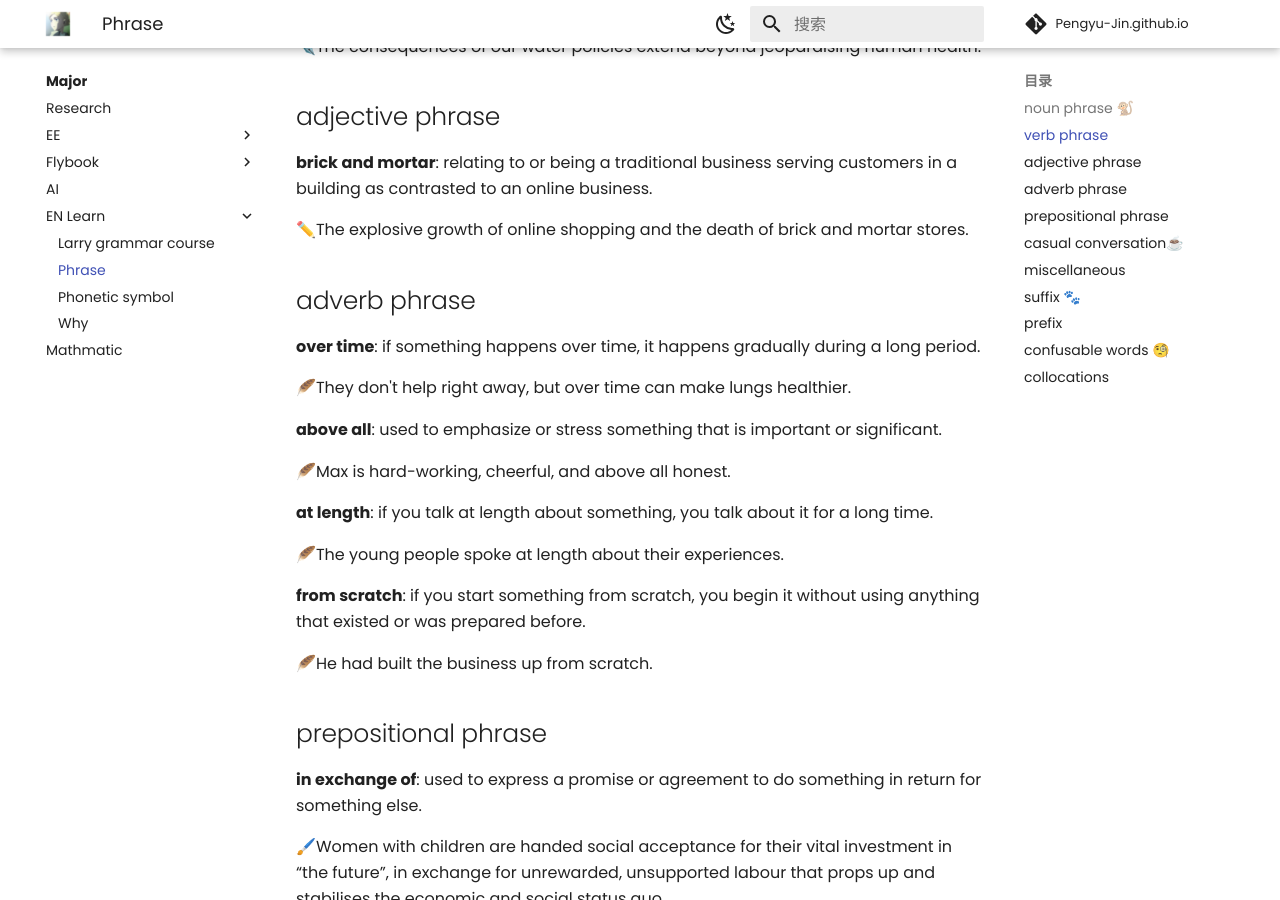
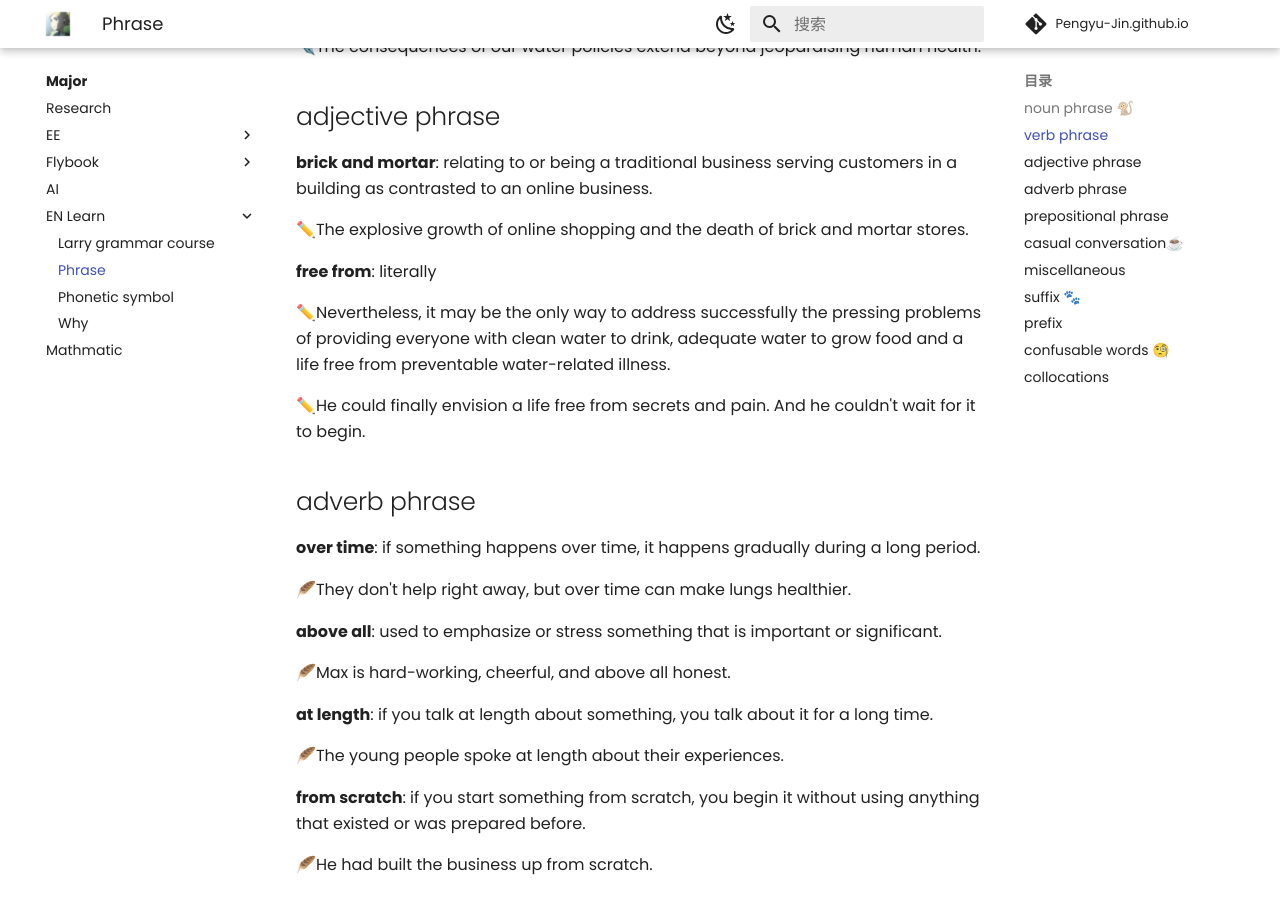
Before and after one commit to Pengyu-Jin/Pengyu-Jin.github.io, an MkDocs documentation site: the page built from docs/major/EN-learn/phrase.md, in a window 1280 px wide and 900 px high, scrolled down 1972 px. Built offline with MkDocs 1.6.1 and Material for MkDocs 9.7.7, drawn with Linux system fonts in a browser that asks for light colours; comment, search, counter and statistics services are not loaded.

Commit message:
20250205-a

```diff
--- a/docs/major/EN-learn/phrase.md
+++ b/docs/major/EN-learn/phrase.md
@@ -63,6 +63,12 @@
 **brick and mortar**: relating to or being a traditional business serving customers in a building as contrasted to an online business.
 
 ✏️The explosive growth of online shopping and the death of brick and mortar stores.
+
+**free from**: literally
+
+✏️Nevertheless, it may be the only way to address successfully the pressing problems of providing everyone with clean water to drink, adequate water to grow food and a life free from preventable water-related illness.
+
+✏️He could finally envision a life free from secrets and pain. And he couldn't wait for it to begin.
 
 ## adverb phrase
 
```
